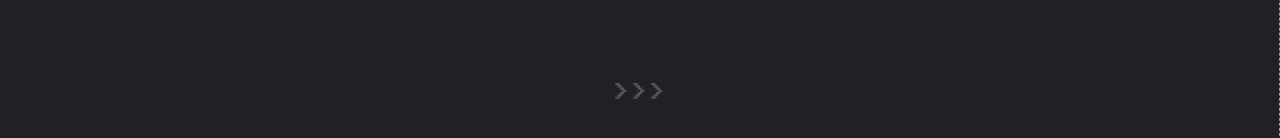
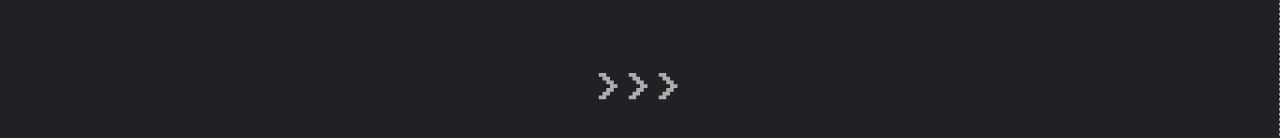
Before and after one commit to Kn1ghtmere/portfolio-site, a React (Vite) app: page / in a window 1280 px wide. Shown: the part 614-752 px from the top of the page. Built offline with nearby package versions, Linux system fonts and the light colour scheme.

Commit message:
-  added glistening effect to the scroll hint

```diff
--- a/src/components/ScrollHint.jsx
+++ b/src/components/ScrollHint.jsx
@@ -6,7 +6,7 @@ const ScrollHint = forwardRef(function ScrollHint(_,ref) {
         ref={ref}
         className="fixed bottom-20 left-1/2 -translate-x-1/2 z-50 flex flex-col items-center gap-2 transition-opacity duration-500"
         >
-            <span className="font-pixel text-lg text-foregroundlight dark:foregrounddark">
+            <span className="font-pixel text-3xl text-foregroundlight dark:foregrounddark shimmer-text">
                {">>>"}
             </span>
 
--- a/src/index.css
+++ b/src/index.css
@@ -1,4 +1,4 @@
-@import url('https://fonts.googleapis.com/css2?family=Press+Start+2P&display=swap');
+@import url('https://fonts.googleapis.com/css2?family=Press+Start+2P&family=VT323&display=swap');
 @import "tailwindcss";
 
 @theme{
@@ -31,3 +31,37 @@ body {
   background-color: var(--color-backgrounddark);
   color: var(--color-foregrounddark);
 }
+
+@keyframes shimmer-sweep {
+  0% {background-position: 150% 0;}
+  100% { background-position: -50% 0;}
+}
+
+.shimmer-text {
+  background-image: linear-gradient(
+    100deg,
+    var(--color-foregroundlight) 40%,
+    #ffffff 50%,
+    var(--color-foregroundlight) 60%
+  );
+  background-size: 200% 100%;
+  -webkit-background-clip: text;
+  background-clip: text;
+  -webkit-text-fill-color: transparent;
+  animation: shimmer-sweep 2.2s ease-in-out infinite;
+}
+
+.dark .shimmer-text {
+  background-image: linear-gradient(
+    100deg,
+    var(--color-foregrounddark) 40%,
+    #ffffff 50%,
+    var(--color-foregrounddark) 60%
+  );
+}
+
+@media (prefer-reduced-motion: reduce) {
+  .shimmer-text {
+    animation: none;
+  }
+}
```
